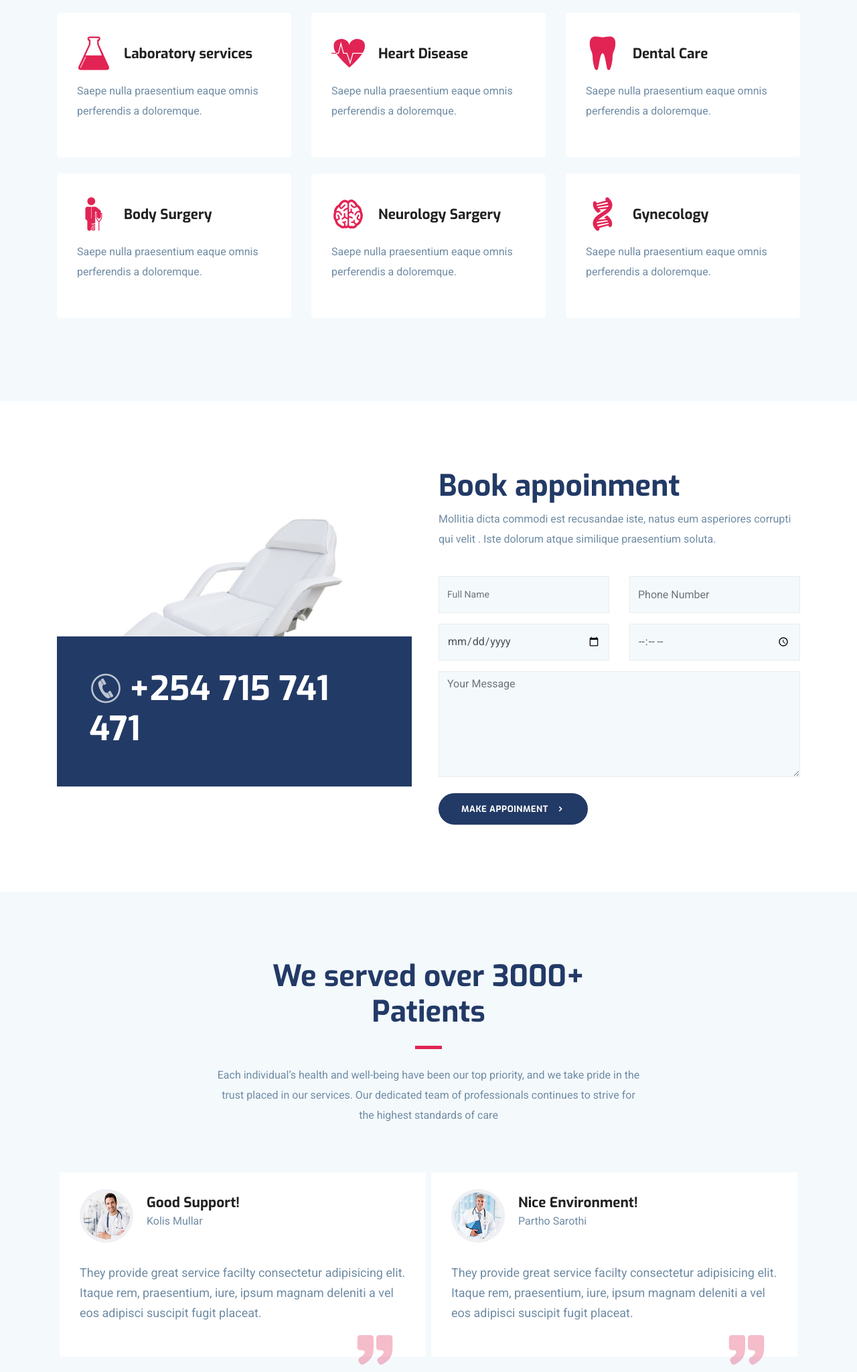
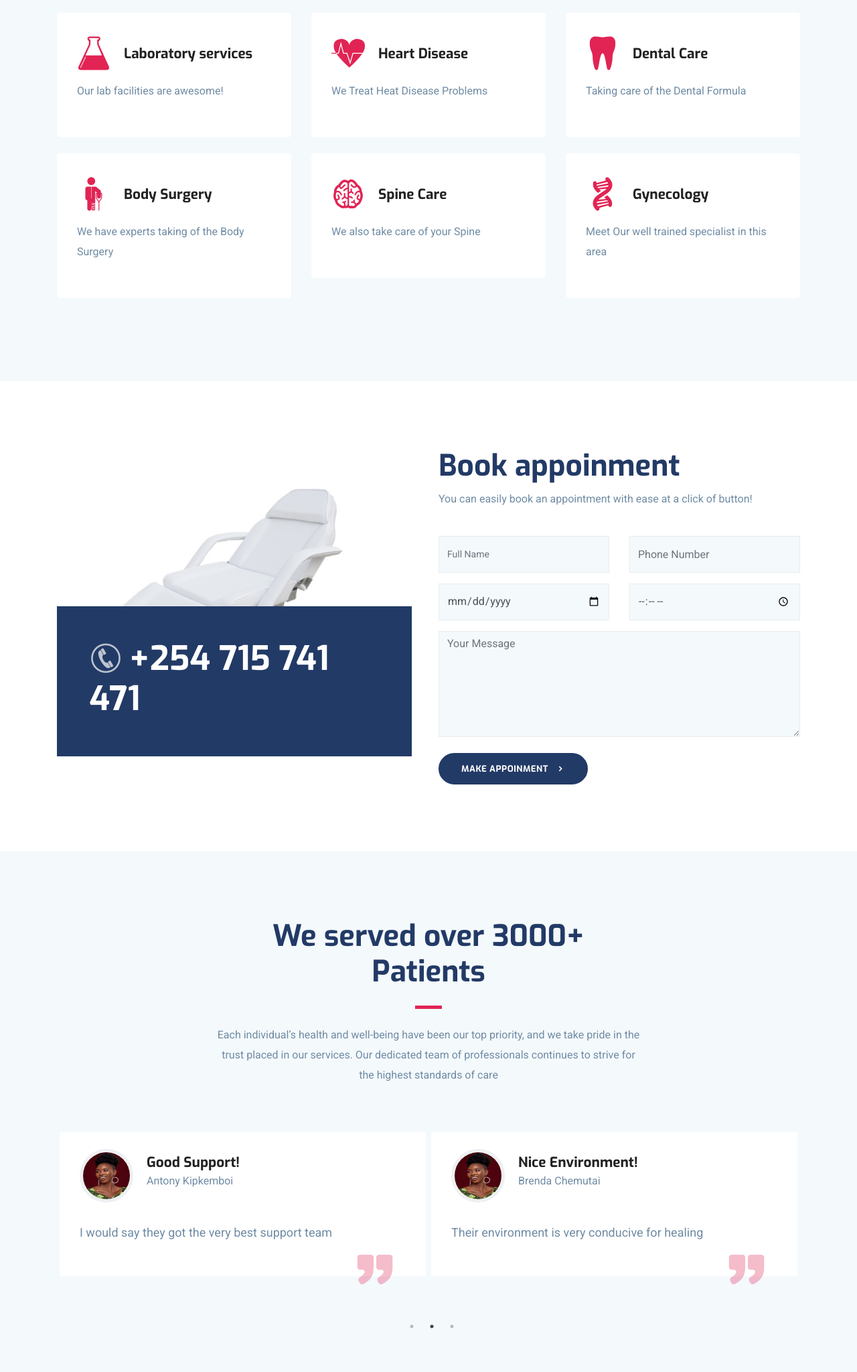
Before and after one commit to Ismael-Njihia/kinga, a plain HTML site: page index.html in a window 1280 px wide. Shown: the part 2340-4388 px from the top of the page at 67% size. Drawn offline with Linux system fonts and the light colour scheme; some packages are replaced by stand-ins of ours.

Commit message:
Almost There

```diff
--- a/index.html
+++ b/index.html
@@ -230,7 +230,7 @@
 					</div>
 
 					<div class="content">
-						<p class="mb-4">Saepe nulla praesentium eaque omnis perferendis a doloremque.</p>
+						<p class="mb-4">Our lab facilities are awesome!</p>
 					</div>
 				</div>
 			</div>
@@ -242,7 +242,7 @@
 						<h4 class="mt-3 mb-3">Heart Disease</h4>
 					</div>
 					<div class="content">
-						<p class="mb-4">Saepe nulla praesentium eaque omnis perferendis a doloremque.</p>
+						<p class="mb-4">We Treat Heat Disease Problems</p>
 					</div>
 				</div>
 			</div>
@@ -254,7 +254,7 @@
 						<h4 class="mt-3 mb-3">Dental Care</h4>
 					</div>
 					<div class="content">
-						<p class="mb-4">Saepe nulla praesentium eaque omnis perferendis a doloremque.</p>
+						<p class="mb-4">Taking care of the Dental Formula</p>
 					</div>
 				</div>
 			</div>
@@ -268,7 +268,7 @@
 					</div>
 
 					<div class="content">
-						<p class="mb-4">Saepe nulla praesentium eaque omnis perferendis a doloremque.</p>
+						<p class="mb-4">We have experts taking of the Body Surgery</p>
 					</div>
 				</div>
 			</div>
@@ -277,10 +277,10 @@
 				<div class="service-item mb-4">
 					<div class="icon d-flex align-items-center">
 						<i class="icofont-brain-alt text-lg"></i>
-						<h4 class="mt-3 mb-3">Neurology Sargery</h4>
+						<h4 class="mt-3 mb-3">Spine Care</h4>
 					</div>
 					<div class="content">
-						<p class="mb-4">Saepe nulla praesentium eaque omnis perferendis a doloremque.</p>
+						<p class="mb-4">We also take care of your Spine</p>
 					</div>
 				</div>
 			</div>
@@ -292,7 +292,7 @@
 						<h4 class="mt-3 mb-3">Gynecology</h4>
 					</div>
 					<div class="content">
-						<p class="mb-4">Saepe nulla praesentium eaque omnis perferendis a doloremque.</p>
+						<p class="mb-4">Meet Our well trained specialist in this area</p>
 					</div>
 				</div>
 			</div>
@@ -313,7 +313,7 @@
 			<div class="col-lg-6 col-md-10 ">
 				<div class="appoinment-wrap mt-5 mt-lg-0">
 					<h2 class="mb-2 title-color">Book appoinment</h2>
-					<p class="mb-4">Mollitia dicta commodi est recusandae iste, natus eum asperiores corrupti qui velit . Iste dolorum atque similique praesentium soluta.</p>
+					<p class="mb-4">You can easily book an appointment with ease at a click of button!</p>
 					     <form id="#" class="appoinment-form" method="post" action="#">
                     <div class="row">
 
@@ -373,28 +373,28 @@
 					<i class="icofont-quote-right"></i>
 
 					<div class="testimonial-thumb">
-						<img src="images/team/test-thumb1.jpg" alt="" class="img-fluid">
+						<img src="images/patients/image.png" alt="" class="img-fluid">
 					</div>
 
 					<div class="client-info ">
 						<h4>Amazing service!</h4>
-						<span>John Partho</span>
+						<span>John Kamau</span>
 						<p>
-							They provide great service facilty consectetur adipisicing elit. Itaque rem, praesentium, iure, ipsum magnam deleniti a vel eos adipisci suscipit fugit placeat.
+							Their service is awesome, I woulf highly recommend
 						</p>
 					</div>
 				</div>
 
 				<div class="testimonial-block style-2  gray-bg">
 					<div class="testimonial-thumb">
-						<img src="images/team/test-thumb2.jpg" alt="" class="img-fluid">
+						<img src="images/patients/image.png" alt="" class="img-fluid">
 					</div>
 
 					<div class="client-info">
 						<h4>Expert doctors!</h4>
-						<span>Mullar Sarth</span>
+						<span>Dorris Kambura</span>
 						<p>
-							They provide great service facilty consectetur adipisicing elit. Itaque rem, praesentium, iure, ipsum magnam deleniti a vel eos adipisci suscipit fugit placeat.
+							The doctors are awesome! Accomodating, Knowlegable and friendly
 						</p>
 					</div>
 
@@ -403,14 +403,14 @@
 
 				<div class="testimonial-block style-2  gray-bg">
 					<div class="testimonial-thumb">
-						<img src="images/team/test-thumb3.jpg" alt="" class="img-fluid">
+						<img src="images/patients/image.png" alt="" class="img-fluid">
 					</div>
 
 					<div class="client-info">
 						<h4>Good Support!</h4>
-						<span>Kolis Mullar</span>
+						<span>Antony Kipkemboi</span>
 						<p>
-							They provide great service facilty consectetur adipisicing elit. Itaque rem, praesentium, iure, ipsum magnam deleniti a vel eos adipisci suscipit fugit placeat.
+							I would say they got the very best support team
 						</p>
 					</div>
 
@@ -419,15 +419,14 @@
 
 				<div class="testimonial-block style-2  gray-bg">
 					<div class="testimonial-thumb">
-						<img src="images/team/test-thumb4.jpg" alt="" class="img-fluid">
+						<img src="images/patients/image.png" alt="" class="img-fluid">
 					</div>
 
 					<div class="client-info">
 						<h4>Nice Environment!</h4>
-						<span>Partho Sarothi</span>
+						<span>Brenda Chemutai</span>
 						<p class="mt-4">
-							They provide great service facilty consectetur adipisicing elit. Itaque rem, praesentium, iure, ipsum magnam deleniti a vel eos adipisci suscipit fugit placeat.
-						</p>
+							Their environment is very conducive for healing
 					</div>
 					<i class="icofont-quote-right"></i>
 				</div>
@@ -439,9 +438,9 @@
 
 					<div class="client-info">
 						<h4>Modern Service!</h4>
-						<span>Kolis Mullar</span>
+						<span>Stephen Musembi</span>
 						<p>
-							They provide great service facilty consectetur adipisicing elit. Itaque rem, praesentium, iure, ipsum magnam deleniti a vel eos adipisci suscipit fugit placeat.
+							Their service is very modern and up to date
 						</p>
 					</div>
 					<i class="icofont-quote-right"></i>
```
Also changed, not shown: confirmation.html (+1 -0 lines), images/patients/image.png (added).
